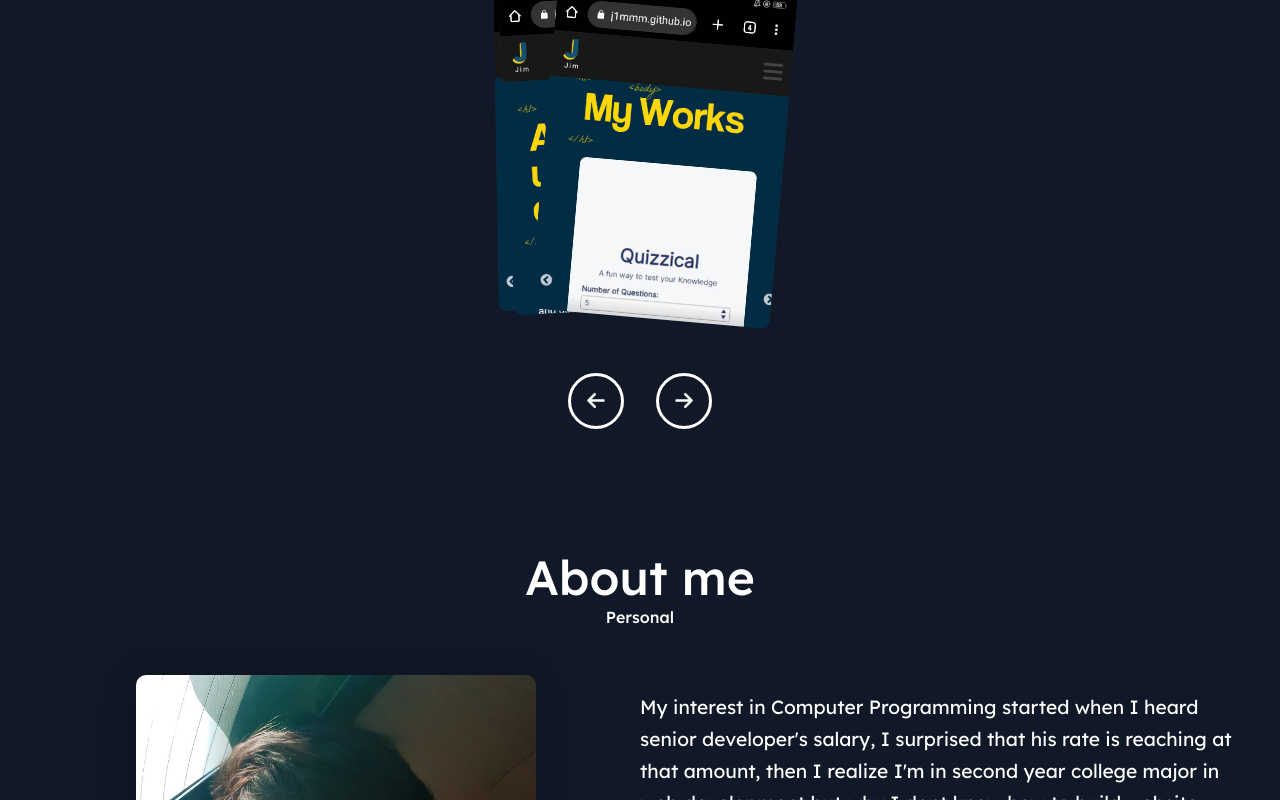
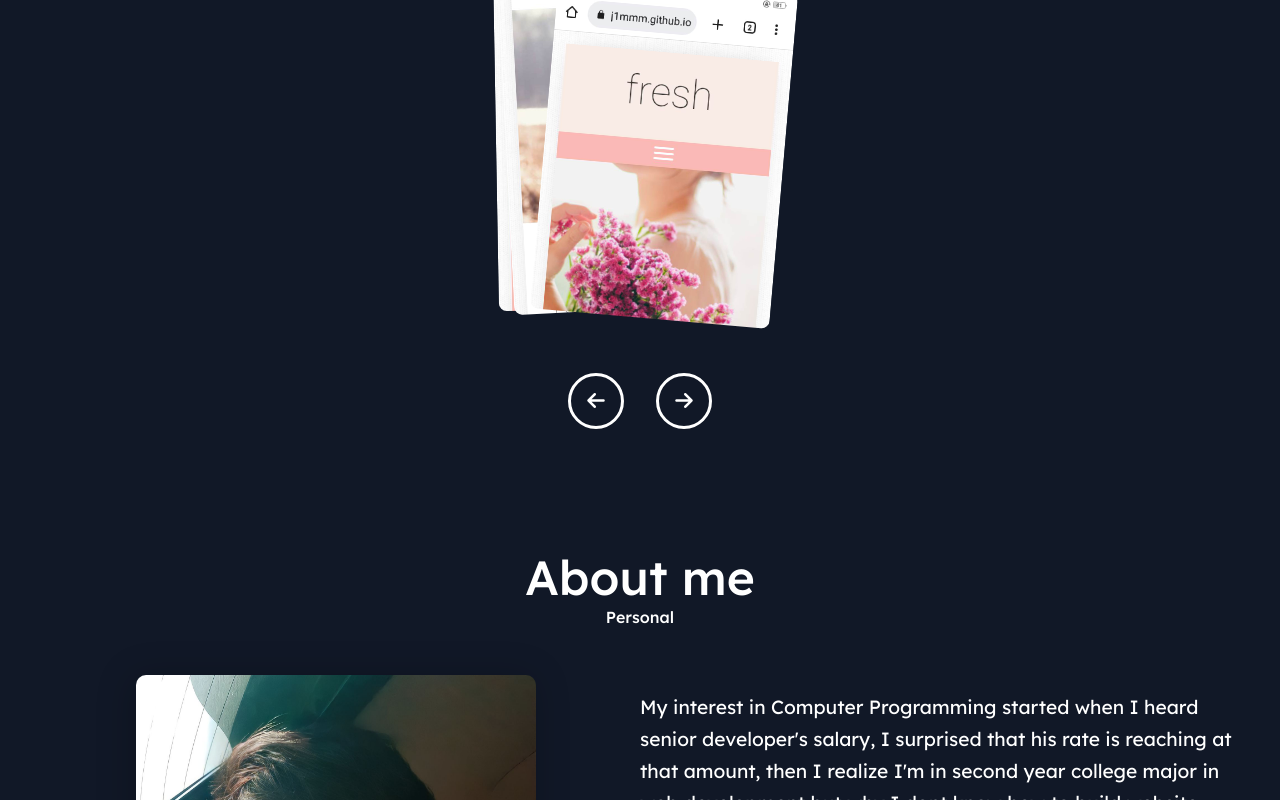
Before and after one commit to J1MMM/personal-website, a plain HTML site: page index.html in a window 1280 px wide. Both pictures are taken after a click on the button 596 px from the left and 1264 px from the top of the page. Shown: the part 864-1664 px from the top of the page. Drawn offline with nearby package versions, Linux system fonts and the light colour scheme.

Commit message:
new commit

```diff
--- a/css/card.css
+++ b/css/card.css
@@ -36,20 +36,20 @@
   }
 
   .card-group[data-status="after"] {
+    transform: translateX(-50%) scale(0);
+  }
+
+  .card-group[data-status="before"] {
     transform: translateX(50%) scale(0);
   }
 
-  .card-group[data-status="before"] {
+  .card-group[data-status="becoming-active-from-after"] {
     transform: translateX(-50%) scale(0);
-  }
-
-  .card-group[data-status="becoming-active-from-after"] {
-    transform: translateX(50%) scale(0);
     transition: none;
   }
 
   .card-group[data-status="becoming-active-from-before"] {
-    transform: translateX(-50%) scale(0);
+    transform: translateX(50%) scale(0);
     transition: none;
   }
 
--- a/index.html
+++ b/index.html
@@ -196,6 +196,32 @@
                       <img src="./images/cards/portfolio/4.jpg" alt="">
                     </div>
                   </a>
+                  <a href="https://j1mmm.github.io/fresh-paid/" target="_blank" class="card-group" data-index="5" data-status="unknown">
+                    <div class="little-card card">
+                      <img src="./images/cards/fresh/2.jpg" alt="">
+                    </div>
+                    <div class="big-card card">
+                      <img src="./images/cards/fresh/4.jpg" alt="">
+                    </div>
+                    <div class="little-card card">
+                      <img src="./images/cards/fresh/6.jpg" alt="">
+                    </div>
+                    <div class="big-card card">
+                      <img src="./images/cards/fresh/5.jpg" alt="">
+                    </div>
+                    <div class="little-card card">
+                      <img src="./images/cards/fresh/3.jpg" alt="">
+                    </div>
+                    <div class="big-card card">
+                      <img src="./images/cards/fresh/2.jpg" alt="">
+                    </div>
+                    <div class="little-card card">
+                      <img src="./images/cards/fresh/1.jpg" alt="">
+                    </div>
+                    <div class="big-card card">
+                      <img src="./images/cards/fresh/3.jpg" alt="">
+                    </div>
+                  </a>
                 </div>
                 <div class="card-swiper-buttons">
                   <button id="hate-button">
```
Also changed, not shown: images/cards/fresh/1.jpg (added), images/cards/fresh/2.jpg (added), images/cards/fresh/3.jpg (added), images/cards/fresh/4.jpg (added), images/cards/fresh/5.jpg (added), images/cards/fresh/6.jpg (added).
